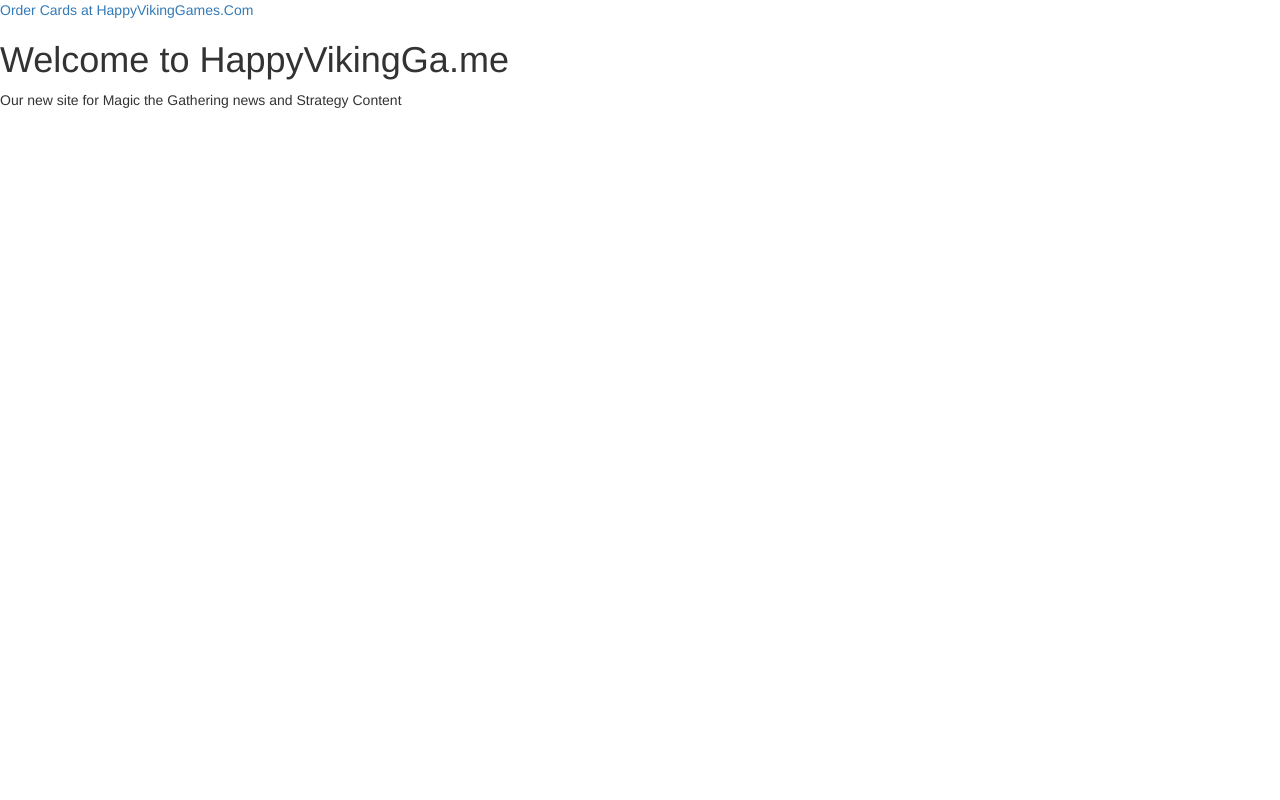
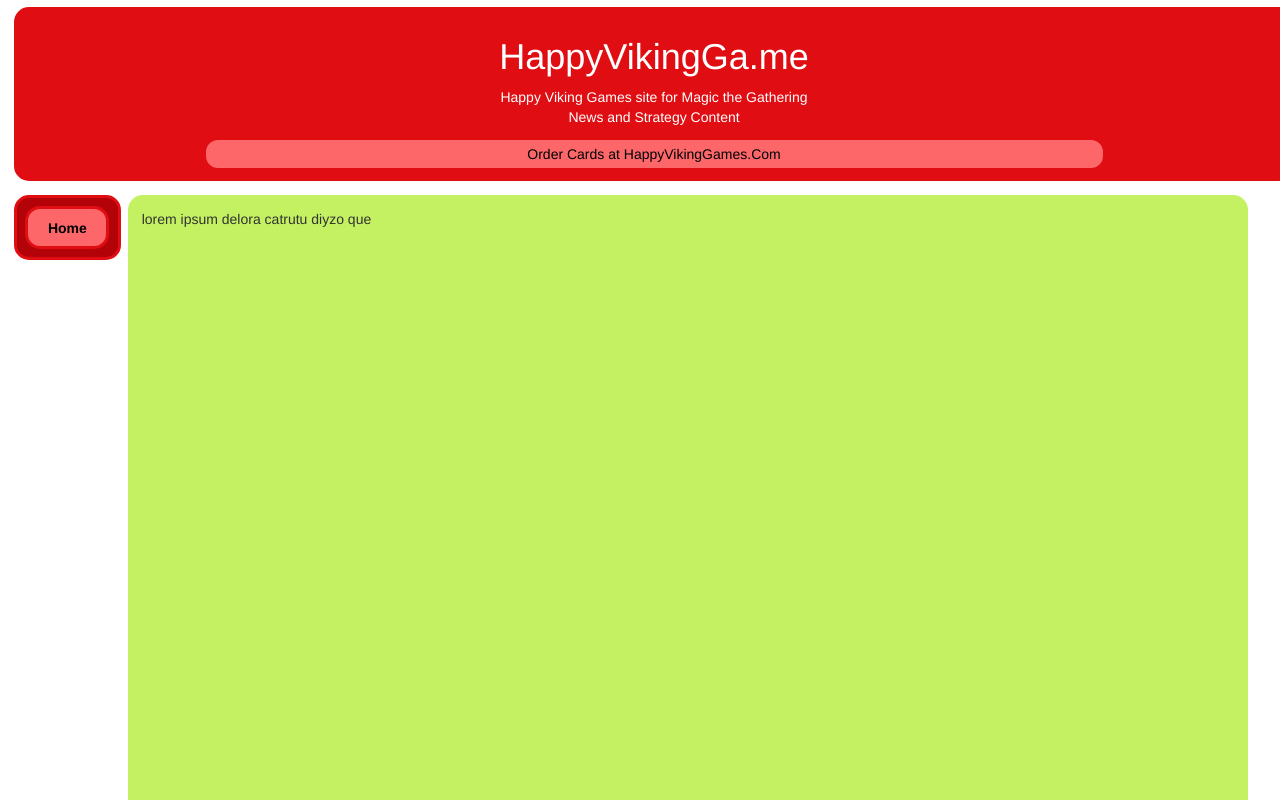
Before and after one commit to mchlwldr/happyvikinggames, a plain HTML site: page index.html in a window 1280 px wide. Shown: the top 800 px of the page. Drawn offline with nearby package versions, Linux system fonts and the light colour scheme.

Commit message:
Update 0.1
Added CSS. Started page design.

```diff
--- a/hvgCSS.css
+++ b/hvgCSS.css
@@ -1,65 +1,90 @@
 @charset "utf-8";
 /* CSS Document */
 
-
-#hr{
-	width:10em;
-	height:1em;
-	color:#000000
-	}
+/* IDs */
 
 #body{
-	background-color:#e0fbfc;
+	background-color: #ffffff;
+	right: 25vw;
+	left: 25vw;
 	}
 
 #header{
-	background-color:#253237;
-	color:#e0fbfc;
-	text-align:center;
-	padding:0.5em;
-	margin:0.5em;
+	background-color: #E00E13;
+	color: #ffffff;
+	text-align: center;
+	padding: 0.5em;
+	margin: 0.5em;
+	border-style: solid;
+	border-color: #E00E13;
+	border-radius: 15px;
+	max-width: 98em;
+	left:0.5em;
+	right:1em;
 	}
+
+#banner{
+	text-align: center;
+	background-color: #fd676a;
+	color: #ffffff;
+	border-style: solid;
+	border-color: #E00E13;
+	border-radius: 15px;
+	}
+
 
 #sidebar{
 	line-height: 2em;
-	background-color: #5c6b73;
+	background-color: #b30308;
 	padding:0.6em;
-	margin:0.2em;
+	margin:0.5em;
 	text-align:left;
+	border-style: solid;
+	border-color: #E00E13;
+	border-radius: 15px;
+	left:0.5em;
+	max-width:25em;
 	}
 
 #section {
 	width:60em;
 	padding:1em;
+	margin:0.5em;
 	text-align:left;
+	min-width:80em;
+	min-height:90em;
+	background-color:#c3f162;
+	border-radius: 15px;
 	}
 
-#index {
-	border: 0.2em solid black;
-	border-radius:1em;
-	width:9em;
-	padding:0.4em
+/* Classes */
+
+.center{
+	margin: auto;
+    width: 70%;
 	}
 
-#footer {
-    background-color:#253237;
-    color:#e0fbfc;
-    clear:both;
-    text-align:center;
-    padding:0.5em;
-	margin:0.5em;
+a.hvg:link, a.hvg:visited {
+    display: block;
+    color:black;
+    text-align: center;
+    padding: 0.3em;
+    text-decoration: none;
 	}
 
 a.nav:link, a.nav:visited {
     display: block;
     font-weight: bold;
     color:black;
-    background-color: #9db4c0;
+    background-color: #fd676a;
     text-align: center;
     padding: 0.3em;
     text-decoration: none;
+	border-style: solid;
+	border-color: #E00E13;
+	border-radius: 15px;
 	}
 
 a.nav:hover, a.nav:active {
-    background-color: #7E9CAC;
+    background-color: #f23c41;
 	}
--- a/index.html
+++ b/index.html
@@ -1,11 +1,11 @@
 <!doctype html>
 <html lang="en-US">
-
 <head>
 
 <meta charset="utf-8">
 <title>Happy Viking Games Strategy and News</title>
-<link rel="stylesheet" href="hvgCSS.css">
+<link rel="stylesheet" href="hvgCSS.css" type="text/css">
+
 <!-- BootStrap Essentials -->
 <link rel="stylesheet" href="http://maxcdn.bootstrapcdn.com/bootstrap/3.3.4/css/bootstrap.min.css">
 <script src="https://ajax.googleapis.com/ajax/libs/jquery/1.11.1/jquery.min.js"></script>
@@ -13,12 +13,37 @@
 
 </head>
 
+<body id="body">
 
-<a href="http://happyvikinggames.com">Order Cards at HappyVikingGames.Com</a>
+<div class="container-fluid">
 
-<H1>Welcome to HappyVikingGa.me</H1>
-<P> Our new site for Magic the Gathering news and Strategy Content</p>
+<div class="row">
+	<div id="header" class="col-sm-12 col-md-12 col-lg-12">
+		<h1>HappyVikingGa.me</h1>
+		<p>Happy Viking Games site for Magic the Gathering<br>News and Strategy Content</p>
+
+		<div class="row">
+			<div class="center">
+            <div id="banner" class="col-sm-12 col-md-12 col-lg-12">
+			<a class="hvg" href="http://happyvikinggames.com">Order Cards at HappyVikingGames.Com</a>
+			</div>
+            </div>
+		</div>
+	</div>
+</div>
+
+<div class="row">
+	<div id="sidebar" class="col-sm-3 col-md-2 col-lg-1">
+		<a class="nav" href="index.html">Home</a>
+	</div>
+
+	<div id="section" class="col-sm-9 col-md-10 col-lg-11">
+	<p>lorem ipsum delora catrutu diyzo que</p>
+	</div>
+
+</div>
 
 
+</div>
 </BODY>
 </HTML>
```
